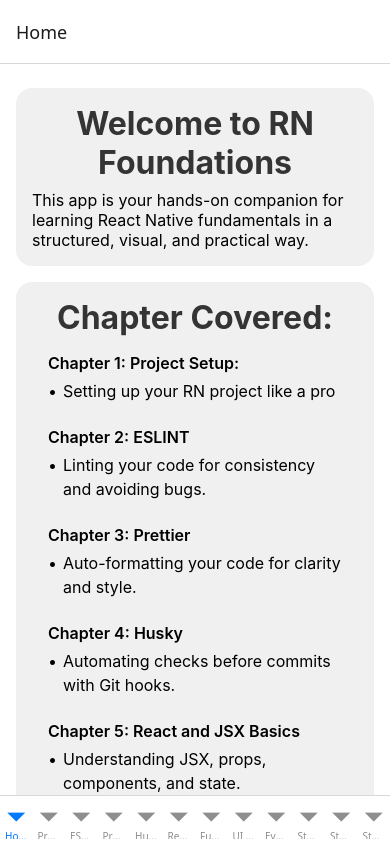
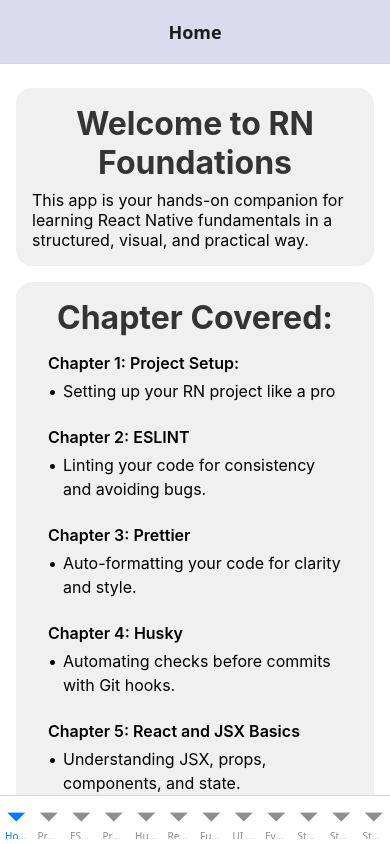
Before and after one commit to Shougal/rn-foundations-by-shoug, a React Native app: screen / in a window 390 px wide. Built offline with nearby package versions, Linux system fonts and the light colour scheme.

Commit message:
style(header): adjusted header color

```diff
--- a/src/navigation/bottom-tab-navigator.tsx
+++ b/src/navigation/bottom-tab-navigator.tsx
@@ -15,7 +15,17 @@ const Tab = createBottomTabNavigator();
 
 export const BottomTabNavigator = () => {
   return (
-    <Tab.Navigator>
+    <Tab.Navigator
+      screenOptions={{
+        headerStyle: {
+          backgroundColor: "#DBDAEE",
+        },
+        headerTitleAlign: "center",
+        headerTitleStyle: {
+          fontWeight: "bold",
+        },
+      }}
+    >
       <Tab.Screen name="Home" component={HomeScreen}></Tab.Screen>
       <Tab.Screen name="Project Setup" component={ProjectSetup} />
       <Tab.Screen name="ESLint" component={ESLintScreen} />
--- a/src/screens/state-memory.tsx
+++ b/src/screens/state-memory.tsx
@@ -44,7 +44,7 @@ const [count, setCount] = useState(0);`}
       <Button title="Add" onPress={() => setCount(count + 1)} />
     </>
   );
-}`}
+} `}
         />
       </Section>
 
```
